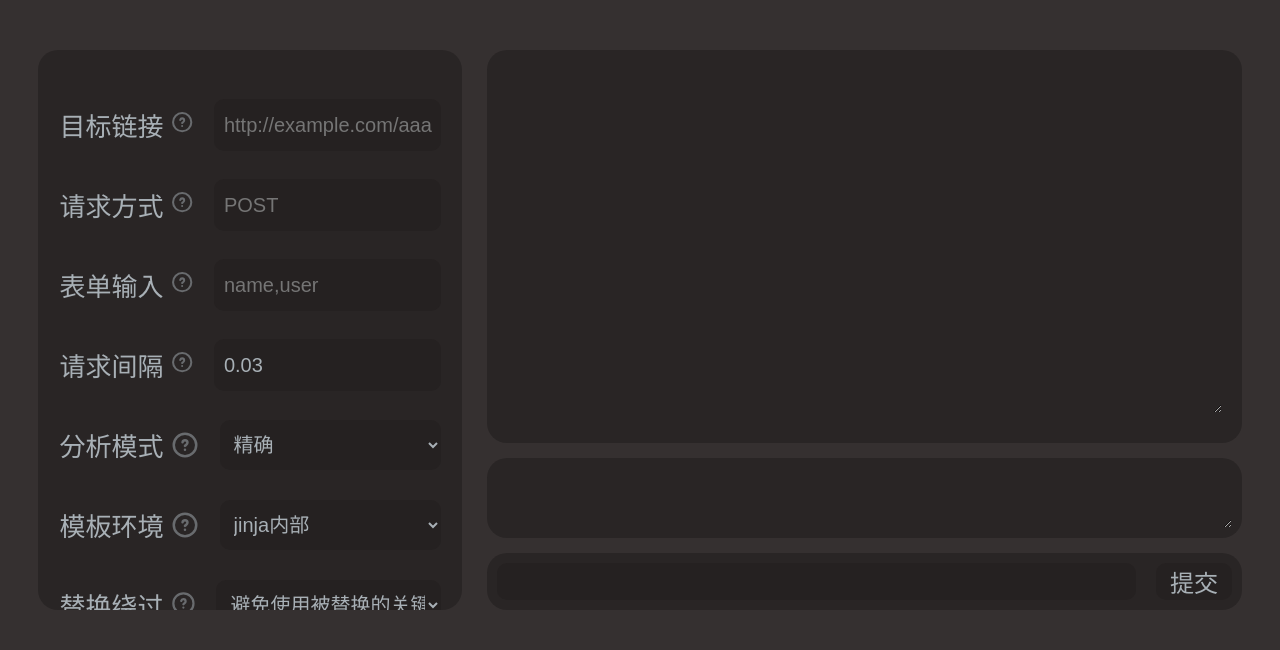
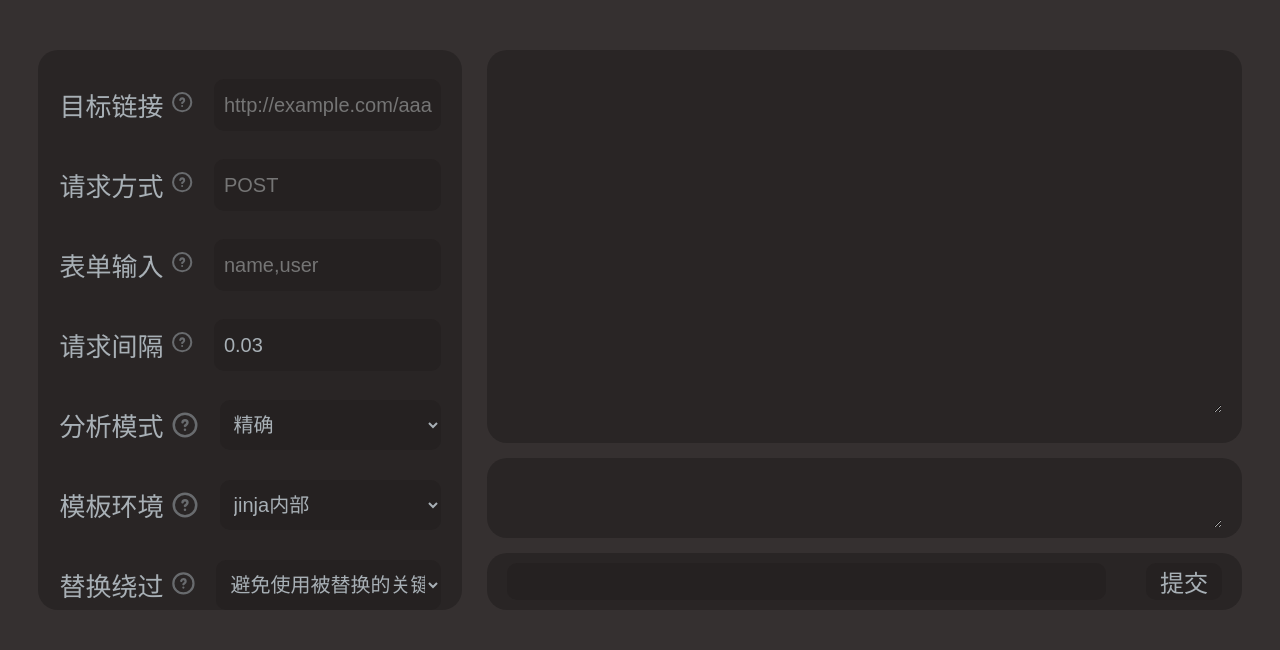
Before and after one commit to Marven11/Fenjing, a Flask app: page / in a window 1280 px wide. Shown: the part 150-800 px from the top of the page. Run offline with Flask 3, Linux system fonts and the light colour scheme.

Commit message:
Improve CSS

```diff
--- a/fenjing/templates/index.html
+++ b/fenjing/templates/index.html
@@ -18,6 +18,14 @@
       html {
         background-color: var(--background1);
         margin: 0;
+      }
+
+      input[type=submit] {
+        transition: background 0.3s ease;
+      }
+
+      input[type=submit]:hover {
+        background-color: #ffffff15;
       }
 
       .root {
@@ -74,6 +82,7 @@
         justify-content: center;
         align-items: center;
         border-radius: 20px;
+        transition: background 0.3s ease;
       }
 
       .icon-button svg {
@@ -132,7 +141,7 @@
         display: flex;
         flex-direction: column;
         width: 90%;
-        margin-top: 50px;
+        margin-top: 30px;
       }
 
       .form-row {
@@ -193,13 +202,13 @@
 
       .right-panel textarea,
       .right-panel input {
+        margin: 10px 20px;
         background-color: #00000000;
         color: var(--grey);
         outline: none;
         border: none;
         width: auto;
         height: auto;
-        margin: 10px;
         font-size: 24px;
         flex-grow: 1;
       }
```
